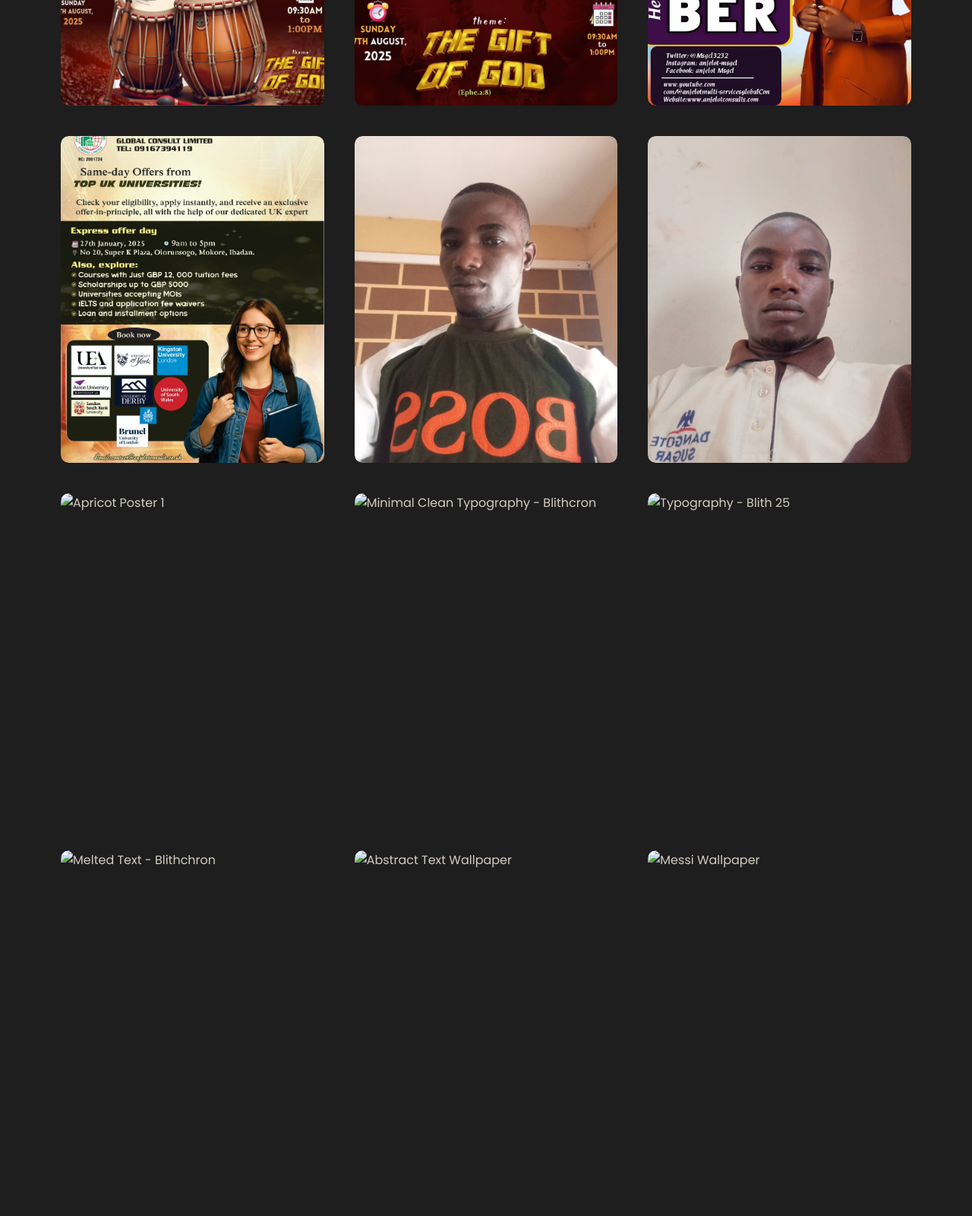
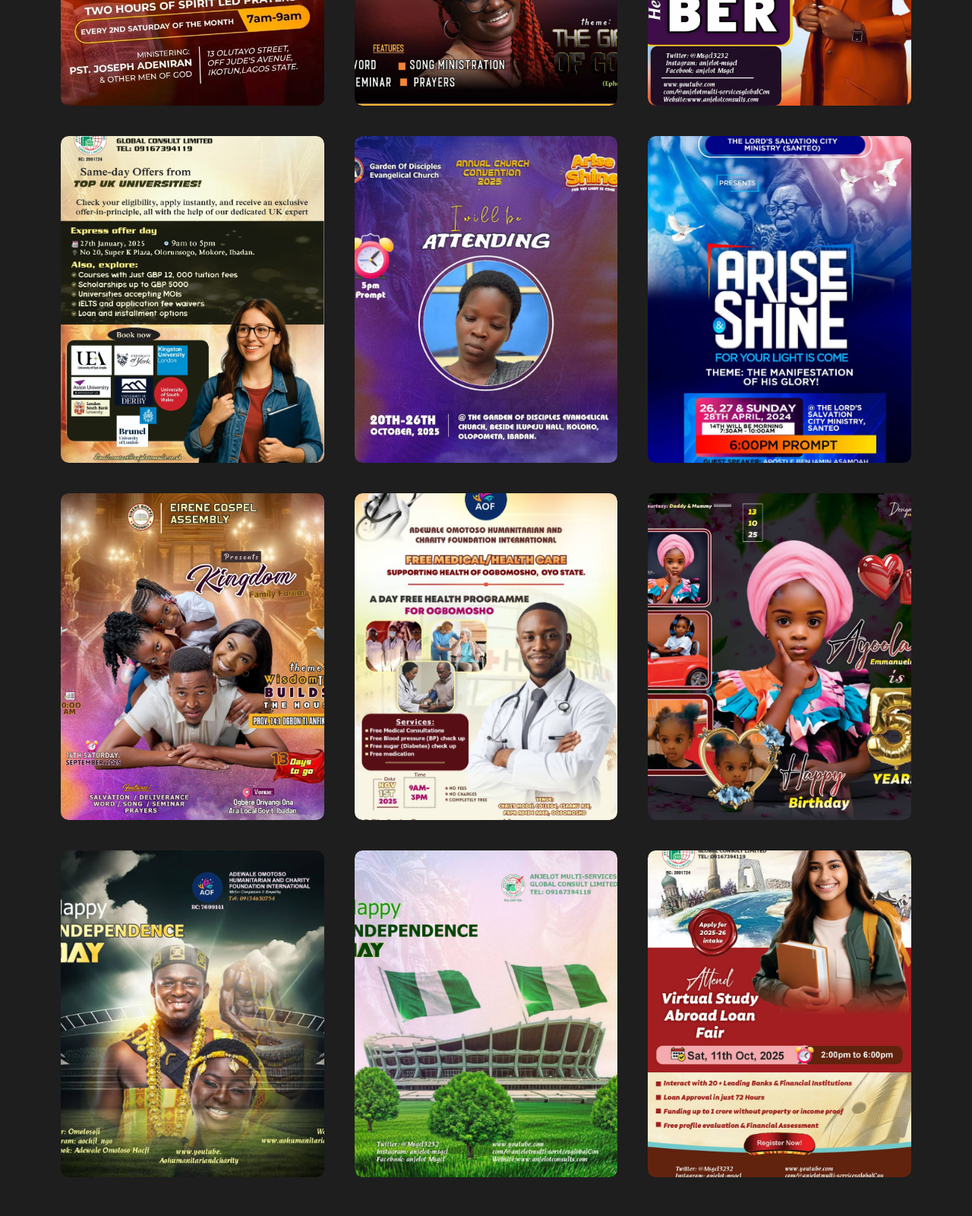
Before and after one commit to Alalade-Moses/AkandeOlalekan_Portfolio, a plain HTML site: page projects.html in a window 1280 px wide. Shown: the part 460-2060 px from the top of the page at 76% size. Drawn offline with Linux system fonts and the light colour scheme.

Commit message:
Add files via upload

```diff
--- a/projects.html
+++ b/projects.html
@@ -13,15 +13,15 @@
         <h1 class="title">Work</h1>
         <div class="work-list">
             <a href="./Assets/Heaven.png"><div class="work">
-                <img src="./Assets/IMG-20250917-WA0074.jpg" alt="The Door To Heaven">
+            <img src="./Assets/IMG-20251014-WA0032.jpg" alt="Shilow Hour">
                 <div class="layer">
-                    <h3>The Door To Heaven</h3>
+                    <h3>Shilow Hour</h3>
                 </div>
             </div></a>
             <a href="./Assets/Sukoon.png"><div class="work">
-                <img src="./Assets/IMG-20250917-WA0075.jpg" alt="Sukoon">
+                 <img src="./Assets/IMG-20250816-WA0074.jpg" alt="kindom Youth Design">
                 <div class="layer">
-                    <h3>Sukoon</h3>
+                    <h3>kindom Youth Design</h3>
                 </div>
             </div></a>
             <a href="./Assets/Falling.png"><div class="work">
@@ -37,53 +37,53 @@
                 </div>
             </div></a>
             <a href="./Assets/nova.png"><div class="work">
-                <img src="./Assets/WhatsApp Image 2025-09-18 at 15.29.12_b1d34a0b.jpg" alt="Iqlipse Nova Poster">
+                <img src="./Assets/IMG-20251014-WA0031.jpg" alt="Convention Design">
                 <div class="layer">
-                    <h3>Iqlipse Nova @IITGN</h3>
+                    <h3>Convention Design</h3>
                 </div>
             </div></a>
             <a href="./Assets/apricort2.png"><div class="work">
-                <img src="./Assets/WhatsApp Image 2025-09-18 at 15.35.27_6b741d17.jpg" alt="Apricot Poster 2">
+                <img src="./Assets/IMG-20251014-WA0038.jpg" alt="Arise and Shine">
                 <div class="layer">
-                    <h3>Apricot Poster 2</h3>
+                    <h3>Arise and Shine</h3>
                 </div>
             </div></a>
             <a href="./Assets/tshirt idea1.png"><div class="work">
-                <img src="./Assets/tshirt idea1.png" alt="Apricot Poster 1">
+                <img src="./Assets/IMG-20251014-WA0037.jpg" alt="Eirwene Design">
                 <div class="layer">
-                    <h3>Apricot Poster 1</h3>
+                    <h3>Eirene Design</h3>
                 </div>
             </div></a>
 
             <a href="./Assets/random blith logo attempt.png"><div class="work">
-                <img src="./Assets/"
-                alt="Minimal Clean Typography - Blithcron">
+                <img src="./Assets/IMG-20251014-WA0024.jpg"
+                alt="Charity Flyer">
                 <div class="layer">
-                    <h3>Minimal Clean Typography - Blithchron</h3>
+                    <h3>"Charity Flyer</h3>
                 </div>
             </div></a>
             <a href="./Assets/blith2.png"><div class="work">
-                <img src="./Assets/" alt="Typography - Blith 25">
+                <img src="./Assets/IMG-20251014-WA0030.jpg" alt="Birthday Design">
                 <div class="layer">
-                    <h3>Typography - Blith 25</h3>
+                    <h3>Birthday Design</h3>
                 </div>
             </div></a>
             <a href="./Assets/blith3.1.png"><div class="work">
-                <img src="./Assets/" alt="Melted Text - Blithchron">
+                <img src="./Assets/IMG-20251014-WA0033.jpg" alt="Independence day Design">
                 <div class="layer">
-                    <h3>Melted Text - Blithchron</h3>
+                    <h3>Independence day Design"</h3>
                 </div>
             </div></a>
             <a href="./Assets/maxresdefault.jpg"><div class="work">
-                <img src="./Assets/" alt="Abstract Text Wallpaper">
+                <img src="./Assets/IMG-20251014-WA0036.jpg" alt="Angelot Multiservice Design">
                 <div class="layer">
-                    <h3>Abstract Alphabet Wallpaper</h3>
+                    <h3>Angelot Multiservice Design</h3>
                 </div>
             </div></a>
             <a href="./Assets/messi wallpaper.jpg"><div class="work">
-                <img src="./Assets/" alt="Messi Wallpaper">
+                <img src="./Assets/IMG-20251014-WA0025.jpg" alt="Angelot Travel Design">
                 <div class="layer">
-                    <h3>Double Exposure Messi Wallpaper</h3>
+                    <h3>Angelot Travel Design</h3>
                 </div>
             </div></a>
 
@@ -94,21 +94,21 @@
         <h1 class="title" style="font-weight: 600;">Contact Me</h1>
         <div class="contact-info-upper-container">
             <div class="contact-info-container">
-                <a href="mailto:akandeolalekan03@gmail.com">
+                 <a href="https://mail.google.com/mail/?view=cm&fs=1&to=akandeolalekan03@gmail.com" target="_blank">
                     <img src="./Assets/email.png" alt="Email icon"
                     class="icon contact-icon">
                     <p>akandeolalekan03@gmail.com</p>
                 </a>
             </div>
             <div class="contact-info-container">
-            <a href="" target="_blank">
+            <a href="https://www.linkedin.com/in/akande-olalekan-damilare-97a791342?utm_source=share&utm_campaign=share_via&utm_content=profile&utm_medium=android_app" target="_blank">
                 <img src="./Assets/linkedin.png" alt="LinkedIn"
                 class="icon contact-icon">
                 <p>Connect with me on LinkedIn</p>
             </a>
             </div>
             <div class="contact-info-container">
-            <a href="" target="_blank">
+            <a href="https://www.instagram.com/akande.olalekan.106?igsh=MTI5b3N4cm5sbXJ5YQ==" target="_blank">
                 <img src='./Assets/insta.png' alt="My Instagram Handle"
                 class="icon contact-icon">
                 <p>DM me on Instagram</p>
--- a/script.js
+++ b/script.js
@@ -91,4 +91,4 @@ hiddenElements.forEach((el)=>observer.observe(el));
 //     }
 // }
 
-// window.addEventListener('scroll', changeBG)
+ window.addEventListener('scroll', changeBG)
```
Also changed, not shown: index.html (+14 -15 lines), Assets/IMG-20251014-WA0024.jpg (added), Assets/IMG-20251014-WA0025.jpg (added), Assets/IMG-20251014-WA0030.jpg (added), Assets/IMG-20251014-WA0031.jpg (added), Assets/IMG-20251014-WA0032.jpg (added), Assets/IMG-20251014-WA0033.jpg (added), Assets/IMG-20251014-WA0036.jpg (added), Assets/IMG-20251014-WA0037.jpg (added), Assets/IMG-20251014-WA0038.jpg (added), Assets/WhatsApp Image 2025-10-14 at 18.32.12_d9b35e29.jpg (added), Assets/WhatsApp Image 2025-10-14 at 19.01.20_c79deb3d.jpg (added), 1 other file.
